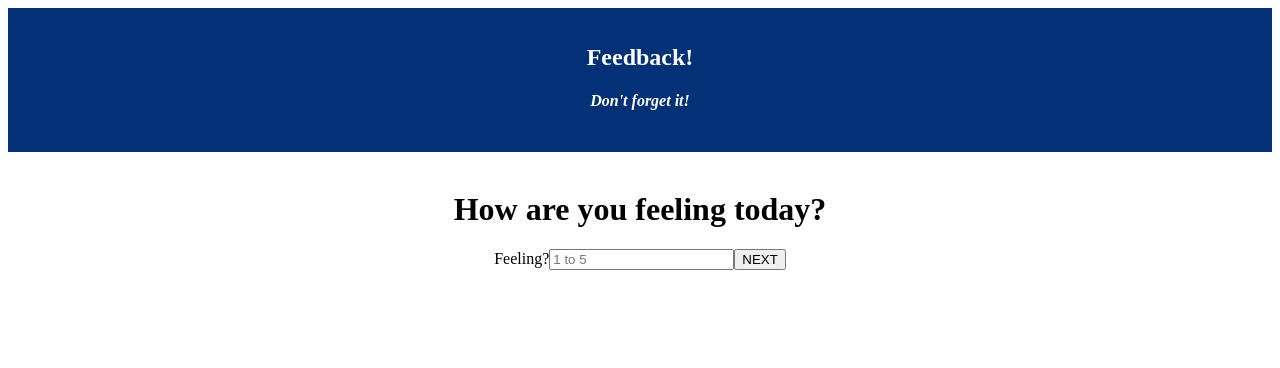
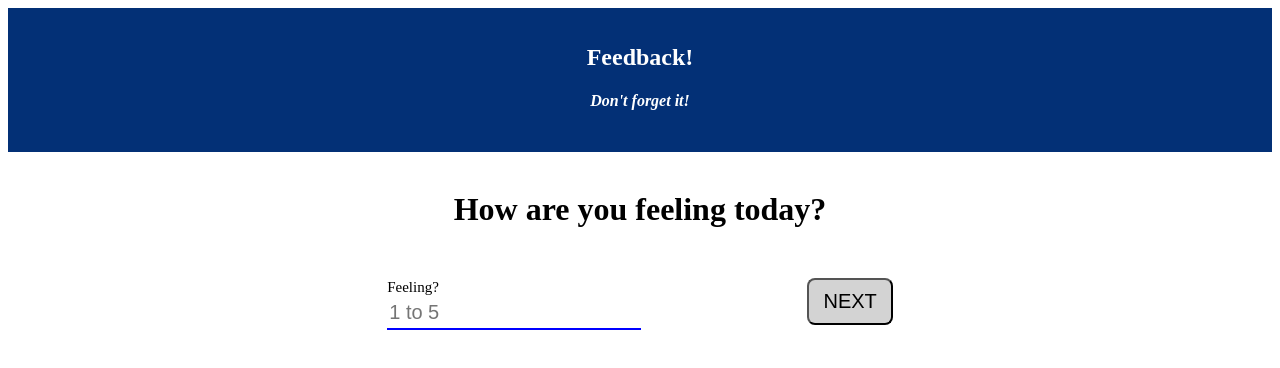
Before and after one commit to halvorson34/redux-feedback-loop-master, a React (Create React App) app: page /#/ in a window 1280 px wide. Shown: the top 368 px of the page. Built offline with nearby package versions, Linux system fonts and the light colour scheme.

Commit message:
created FeelingPage.css with formating. changes in FeelingPage.js with divs and forms to make css work

```diff
--- /dev/null
+++ b/src/components/Pages/FeelingPage/FeelingPage.css
@@ -0,0 +1,34 @@
+input {
+  border: none;
+  border-bottom: 2px solid blue;
+  width: 250px;
+  height: 30px;
+  font-size: 20px;
+}
+
+button {
+  background-color: lightgrey;
+  font-size: 20px;
+  border-radius: 8px;
+  padding: 10px 14px;
+}
+
+label {
+  font-size: 15px;
+}
+
+form {
+  width: 40%;
+  margin-left: auto;
+  margin-right: auto;
+  margin-top: 50px;
+}
+
+#inputField {
+  float: left;
+  text-align: left;
+}
+
+#buttonField {
+  float: right;
+}
--- a/src/components/Pages/FeelingPage/FeelingPage.js
+++ b/src/components/Pages/FeelingPage/FeelingPage.js
@@ -1,5 +1,6 @@
 import React, { Component } from "react";
 import { connect } from "react-redux";
+import "./FeelingPage.css";
 
 class FeelingPage extends Component {
   state = {
@@ -27,14 +28,21 @@ class FeelingPage extends Component {
     return (
       <div>
         <h1>How are you feeling today?</h1>
+        <form>
+          <div id="inputField">
             <label for="feelingInput">Feeling?</label>
+            <br />
             <input
               onChange={this.onInputChange("feelingRating")}
               placeholder="1 to 5"
               type="text"
               id="feelingInput"
             />
+          </div>
+          <div id="buttonField">
             <button onClick={this.onNextClick}>NEXT</button>
+          </div>
+        </form>
       </div>
     );
   }
```
Also changed, not shown: src/components/App/App.css (line endings or trailing spaces). Lines whose indentation alone changed are shown as unchanged.
